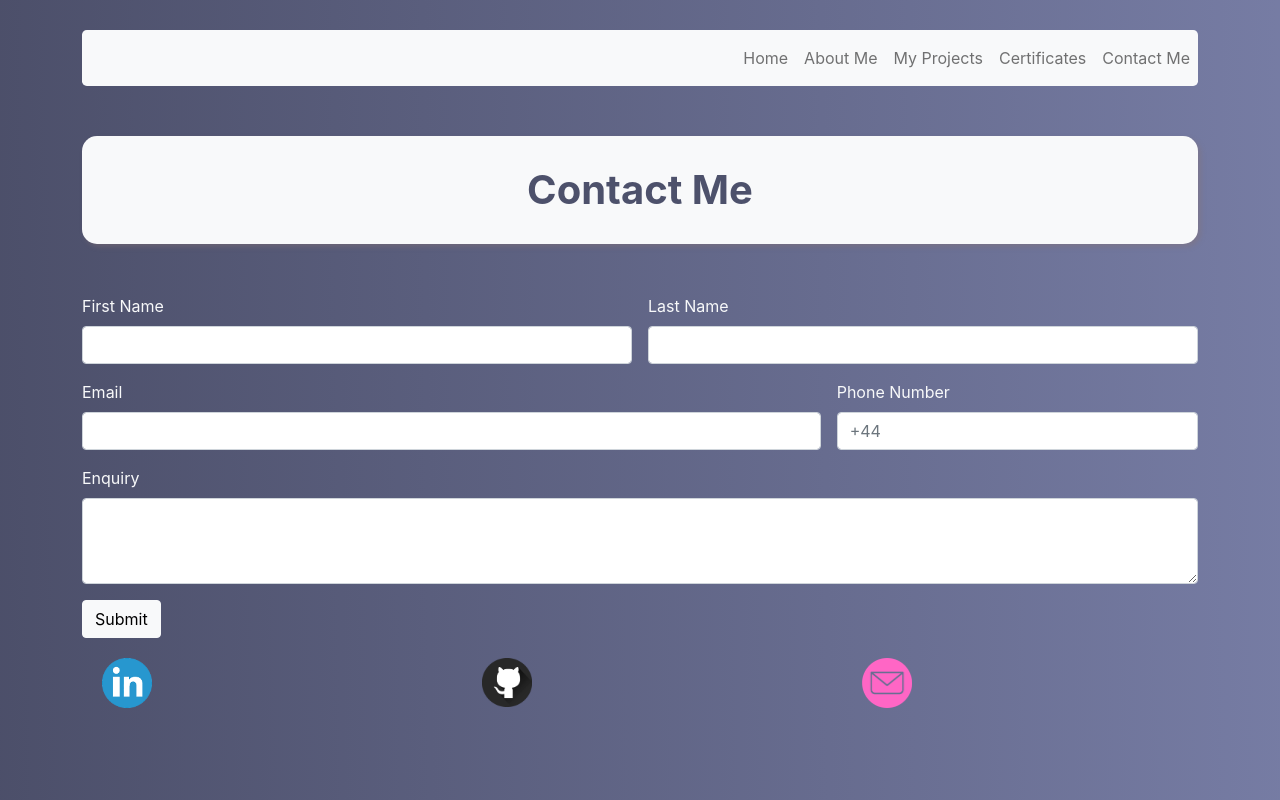
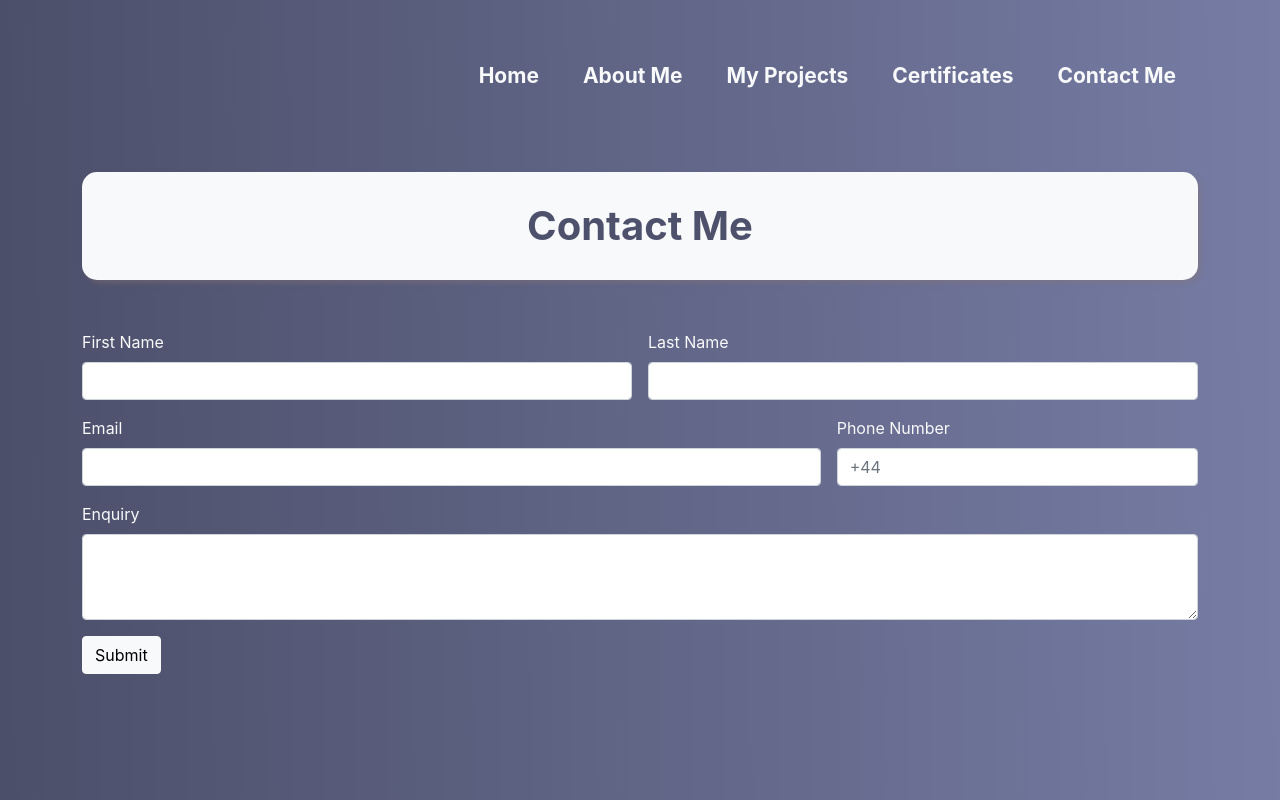
Before and after one commit to lucyjdev/portfolio-website, a React (Create React App) app: page /contact in a window 1280 px wide. Shown: the top 800 px of the page. Built offline with nearby package versions, Linux system fonts and the light colour scheme.

Commit message:
Change appearance of navigation bar and footer

```diff
--- a/src/App.css
+++ b/src/App.css
@@ -1,41 +1,64 @@
 body {
-  /* background: linear-gradient(to top, #e6e9f0 0%, #eef1f5 100%)
-    fixed; */
     background: linear-gradient(89.4deg, rgb(74, 77, 103) -4.3%, rgb(119, 125, 165) 102.1%)
     fixed;
+    margin-bottom: 140px;
 }
 
-/* .nav-link {
+.nav-link {
+  color: #f8f9fa;
+  font-size: 21px;
+  font-weight: bold;
+  position: sticky;
+}
 
-} */
+.nav-link:hover {
+  color: #5F6384;
+  background-color: #f8f9fa;
+  border-radius: 8px;
+  box-shadow: 3px 3px 5px rgb(0 0 0 / 0.4);
+  transition: ease-in-out 0.1s;
+}
 
-.NavigationItems {
-  /* background-color: #90AACB; */
-  margin: 50px;
+.nav-item {
+  margin: 14px;
+}
+
+.navbar-toggler {
+  color: #f8f9fa;
 }
 
 .Navigation-bar {
+  text-align: left;
   padding-top: 30px;
+}
+
+.footer {
+  border-top: 1px, solid, #fbb040;
+  text-align: center;
+  padding: 20px;
+  margin-top: 100px;
+  left: 0;
+  bottom: 0;
+  height: 120px;
+  width: 100%;
 }
 
 .Name {
   margin-top: 50px;
-  margin-bottom: 30px;
+  margin-bottom: 40px;
   margin-left: 20px;
-  font-size: 70px;
+  font-size: 56px;
   color: #f8f9fa;
 }
 
 .Headline {
-font-size: 35px;
-margin-bottom: 20px;
+margin-bottom: 50px;
+font-size: 44px;
 
 }
 
 .Website-info {
   font-size: 20px;
-
-
 }
 
 .PersonalInfo {
@@ -45,14 +68,14 @@
 }
 
 .Photo {
-  /* border: 2px solid #f8f9fa;
+  border: 2px solid #f8f9fa;
   border-radius: 30px;
-  box-shadow: 3px 3px 5px rgb(0 0 0 / 0.4); */
+  box-shadow: 3px 3px 5px rgb(0 0 0 / 0.4);
   padding: 2px;
   margin-bottom: 20px;
   margin-right: 20px;
-  margin-top: 50px;
-  width: 250px;
+  margin-top: 40px;
+  width: 300px;
 }
 
 .link {
--- a/src/Navigation.tsx
+++ b/src/Navigation.tsx
@@ -5,9 +5,9 @@
   return (
     <div className="container">
       <div className="Navigation-bar">
-        <nav className="navbar navbar-expand-lg navbar-light sticky-top bg-light rounded-3">
+        <nav className="navbar navbar-expand-lg">
           <button
-            className="navbar-toggler"
+            className="navbar-dark navbar-toggler"
             type="button"
             data-toggle="collapse"
             data-target="#navbarNav"
```
